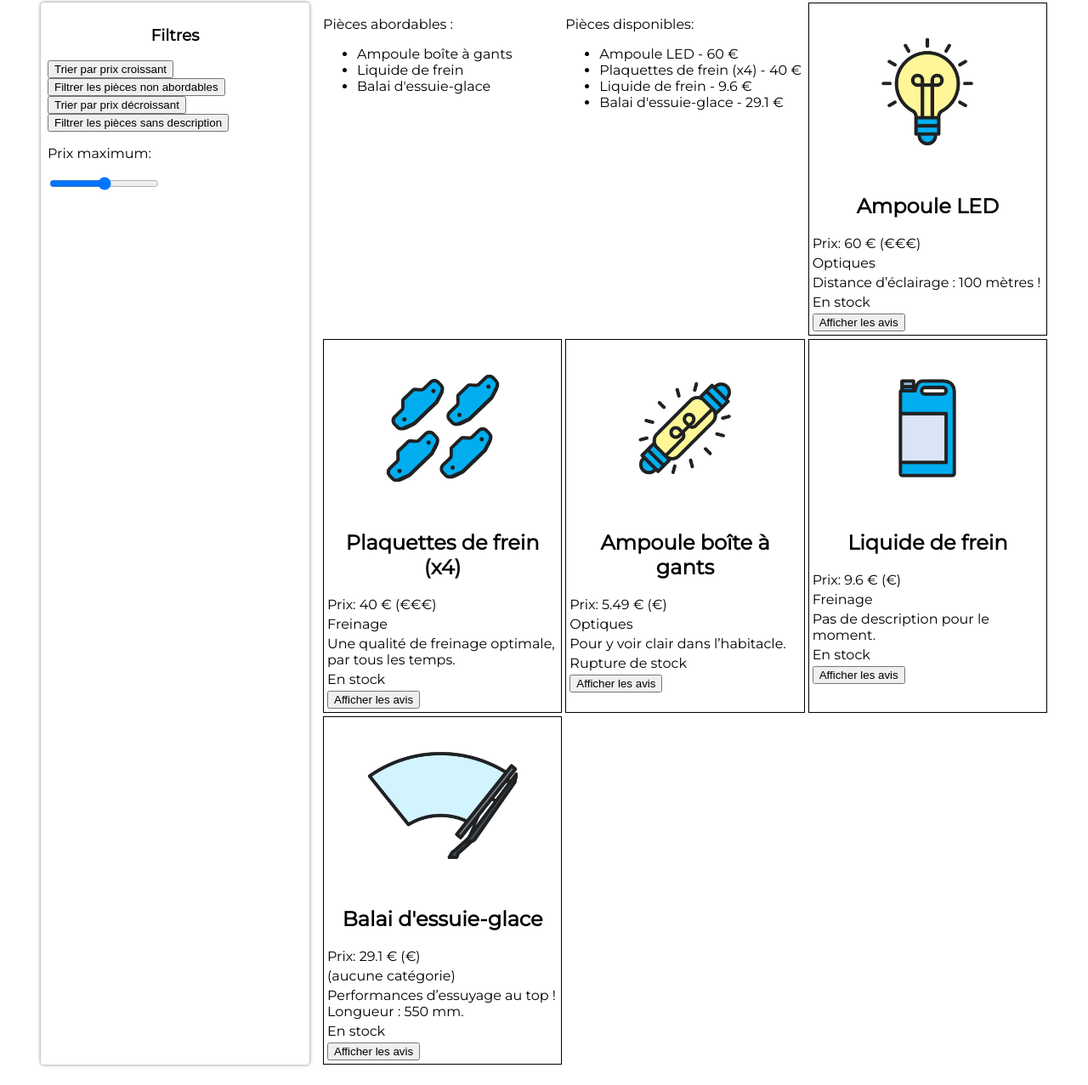
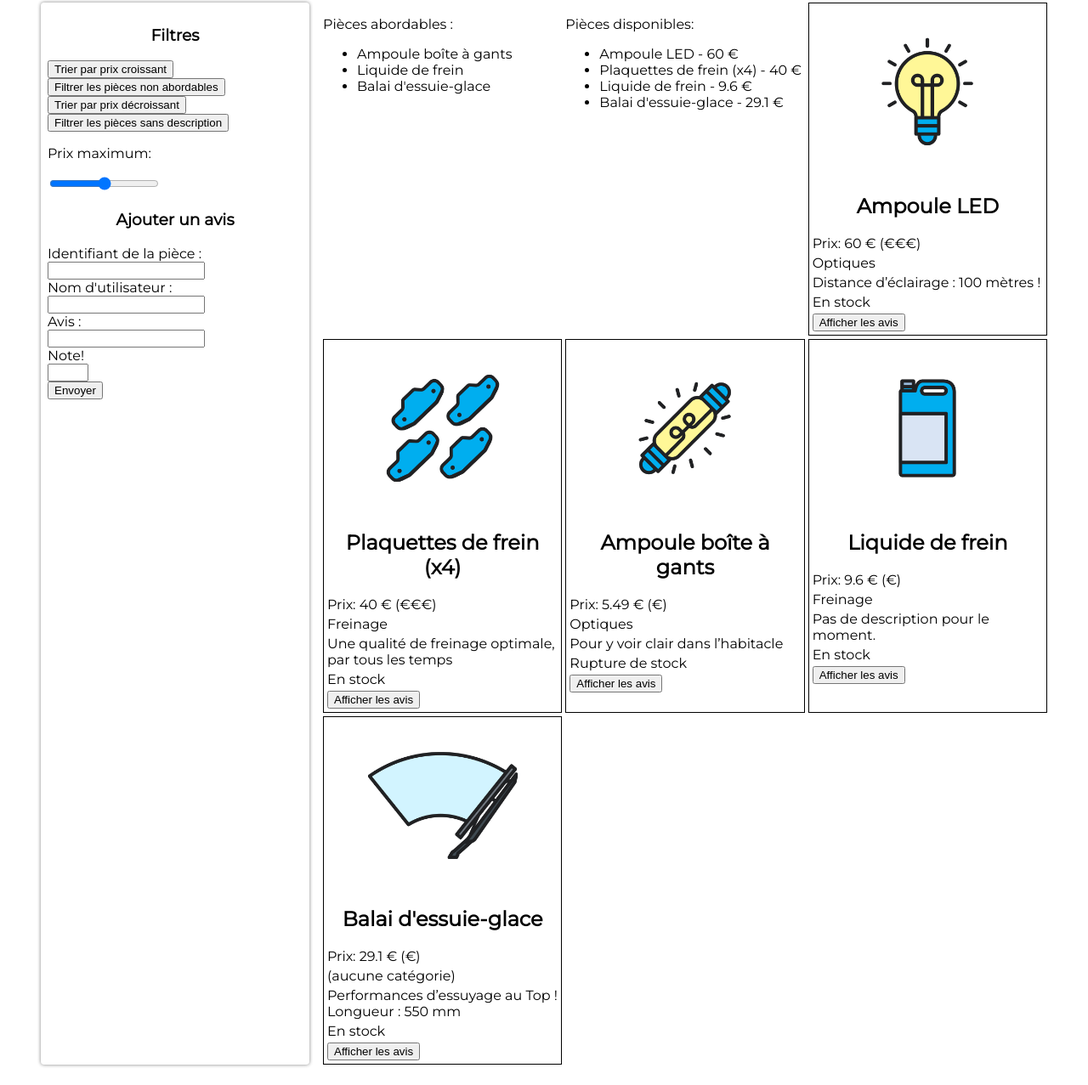
Before and after one commit to Rod97139/pieces-auto, a website with bundled scripts: page index.html in a window 1280 px wide. Shown: the part 135-1412 px from the top of the page at 85% size. Built offline with nearby package versions, Linux system fonts and the light colour scheme; data requests are answered from the project's data file.

Commit message:
ajouter commentaire

```diff
--- a/api-http/db.json
+++ b/api-http/db.json
@@ -184,6 +184,31 @@
       "utilisateur": "Hugo Block",
       "commentaire": "Sint quidem quia ipsam quae.",
       "nbEtoiles": 5
+    },
+    {
+      "pieceId": 1,
+      "utilisateur": "rod",
+      "commentaire": "test",
+      "id": 21
+    },
+    {
+      "pieceId": 1,
+      "utilisateur": "boss",
+      "commentaire": "changer article",
+      "id": 22
+    },
+    {
+      "pieceId": 1,
+      "utilisateur": "test",
+      "commentaire": "testtest",
+      "id": 23
+    },
+    {
+      "pieceId": 1,
+      "utilisateur": "rod",
+      "commentaire": "cool",
+      "nbEtoiles": 5,
+      "id": 24
     }
   ]
 }
--- a/avis.js
+++ b/avis.js
@@ -16,3 +16,28 @@
       });
     }
 }
+
+export const ajoutListenerEnvoyerAvis = () => {
+  const formulaireAvis = document.querySelector(".formulaire-avis");
+  formulaireAvis.addEventListener("submit", (event) => {
+
+    event.preventDefault();
+
+    // Création de l’objet du nouvel avis.
+    const avis = {
+      pieceId: parseInt(event.target.querySelector("input[name=piece-id]").value),
+      utilisateur: event.target.querySelector("input[name=utilisateur").value,
+      commentaire: event.target.querySelector("input[name=commentaire]").value,
+      nbEtoiles: parseInt(event.target.querySelector("input[name=nbEtoiles]").value)
+    }
+
+    const chargeUtile = JSON.stringify(avis);
+
+    fetch("http://localhost:8081/avis", {
+    method: "POST",
+    headers: { "Content-Type": "application/json" },
+    body: chargeUtile
+    });
+
+  });
+}
--- a/index.html
+++ b/index.html
@@ -24,6 +24,18 @@
 				<button class="btn-nodesc">Filtrer les pièces sans description</button>
 				<p>Prix maximum:</p>
 				<input type="range" name="prix-max" id="prix-max" min="0" max="60" step="5">
+				<h3>Ajouter un avis</h3>
+				<form class="formulaire-avis">
+					Identifiant de la pièce :<br>
+					<input type="number" name="piece-id"><br>
+					Nom d'utilisateur :<br>
+					<input type="text" name="utilisateur"><br>
+					Avis :<br>
+					<input type="text" name="commentaire"><br>
+					Note! <br>
+					<input type="number" name="nbEtoiles" min="0" max="5"><br>
+					<button>Envoyer</button>
+				</form>
 
 			</section>
 
--- a/pieces.js
+++ b/pieces.js
@@ -1,7 +1,10 @@
-import { ajoutListenersAvis } from "./avis.js";
+import { ajoutListenersAvis, ajoutListenerEnvoyerAvis } from "./avis.js";
 
+ajoutListenerEnvoyerAvis()
 // Récupération des pièces depuis le fichier JSON
-const pieces = await fetch("pieces-autos.json").then(pieces => pieces.json());
+const reponse = await fetch("http://localhost:8081/pieces")
+
+const pieces = await reponse.json()
 
 const sectionFiches = document.querySelector(".fiches");
 // Fonction qui génère toute la page web
```
Also changed, not shown: 2 other files.
